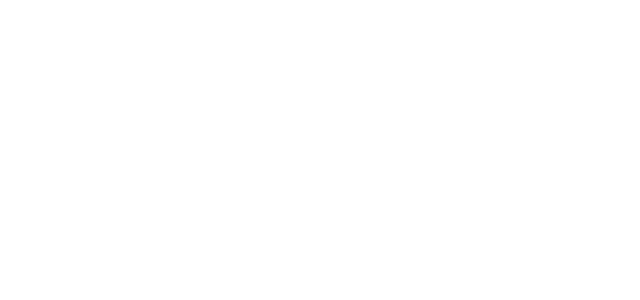
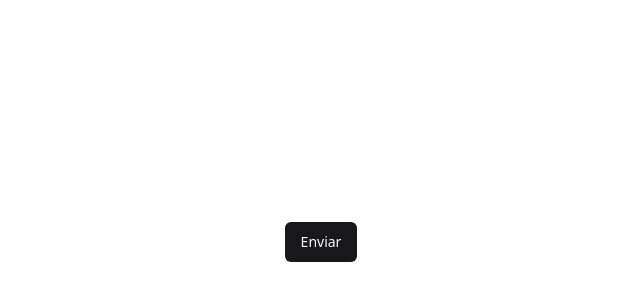
Before and after one commit to MilenaRizzi/pizzashop-web, a React app: page / in a window 1280 px wide. Shown: the part 158-458 px from the top of the page, without its empty margins (319-959 px from the left). Built offline with nearby package versions, Linux system fonts and the light colour scheme; the HTML template or start-up script is replaced by a standard one.

Commit message:
componente button shadc

```diff
--- a/src/App.tsx
+++ b/src/App.tsx
@@ -1,7 +1,10 @@
+import { Button } from './components/ui/button'
+import './global.css'
+
 export function App() {
   return (
-    <h1>
-
-    </h1>
+    <div className="flex justify-center items-center h-screen">
+      <Button>Enviar</Button>
+    </div>
   )
 }
--- /dev/null
+++ b/src/components/ui/button.tsx
@@ -0,0 +1,56 @@
+import * as React from "react"
+import { Slot } from "@radix-ui/react-slot"
+import { cva, type VariantProps } from "class-variance-authority"
+
+import { cn } from "@/lib/utils"
+
+const buttonVariants = cva(
+  "inline-flex items-center justify-center whitespace-nowrap rounded-md text-sm font-medium ring-offset-background transition-colors focus-visible:outline-none focus-visible:ring-2 focus-visible:ring-ring focus-visible:ring-offset-2 disabled:pointer-events-none disabled:opacity-50",
+  {
+    variants: {
+      variant: {
+        default: "bg-primary text-primary-foreground hover:bg-primary/90",
+        destructive:
+          "bg-destructive text-destructive-foreground hover:bg-destructive/90",
+        outline:
+          "border border-input bg-background hover:bg-accent hover:text-accent-foreground",
+        secondary:
+          "bg-secondary text-secondary-foreground hover:bg-secondary/80",
+        ghost: "hover:bg-accent hover:text-accent-foreground",
+        link: "text-primary underline-offset-4 hover:underline",
+      },
+      size: {
+        default: "h-10 px-4 py-2",
+        sm: "h-9 rounded-md px-3",
+        lg: "h-11 rounded-md px-8",
+        icon: "h-10 w-10",
+      },
+    },
+    defaultVariants: {
+      variant: "default",
+      size: "default",
+    },
+  }
+)
+
+export interface ButtonProps
+  extends React.ButtonHTMLAttributes<HTMLButtonElement>,
+    VariantProps<typeof buttonVariants> {
+  asChild?: boolean
+}
+
+const Button = React.forwardRef<HTMLButtonElement, ButtonProps>(
+  ({ className, variant, size, asChild = false, ...props }, ref) => {
+    const Comp = asChild ? Slot : "button"
+    return (
+      <Comp
+        className={cn(buttonVariants({ variant, size, className }))}
+        ref={ref}
+        {...props}
+      />
+    )
+  }
+)
+Button.displayName = "Button"
+
+export { Button, buttonVariants }
```
